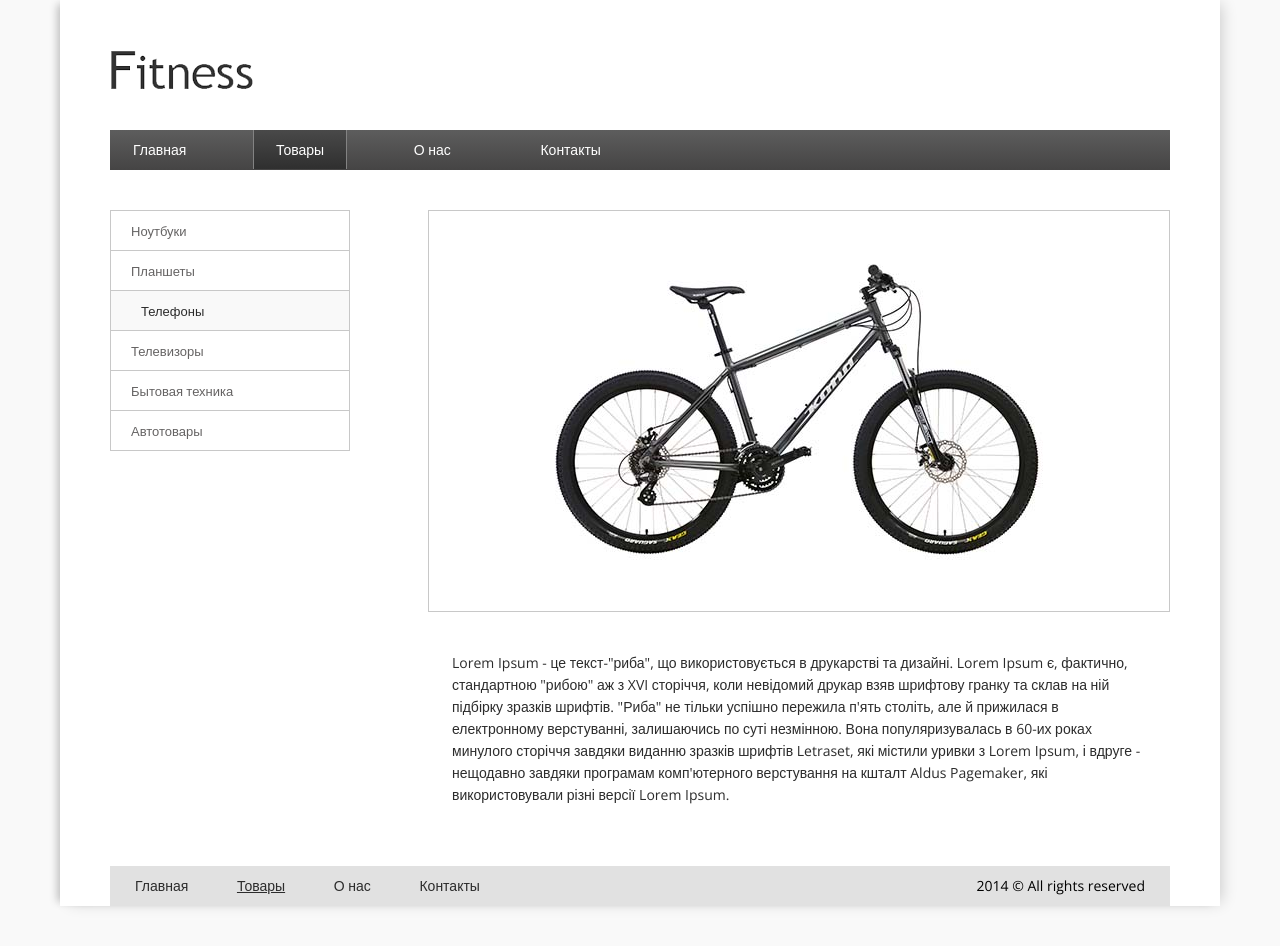
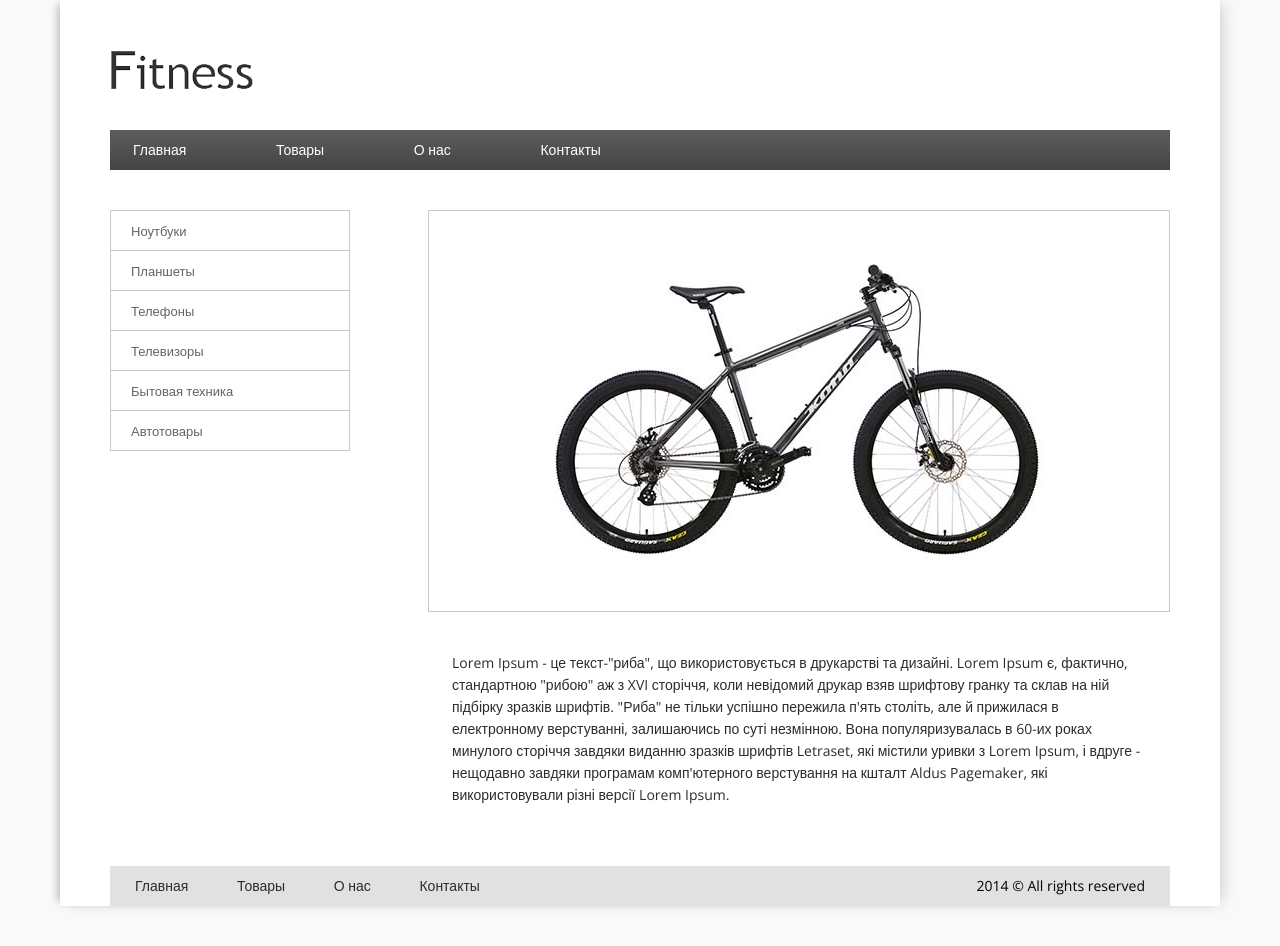
Before and after one commit to 0la-lsk/0la-lsk.github.io, a plain HTML site: page dz_3/index.html in a window 1280 px wide. Drawn offline with nearby package versions, Linux system fonts and the light colour scheme.

Commit message:
html dz-3  -  removed status 'avtive' for menu's item as tutor asked

```diff
--- a/dz_3/index.html
+++ b/dz_3/index.html
@@ -13,7 +13,7 @@
 			<nav>
 				<ul>
 					<li><a href="#">Главная</a></li>
-					<li class="active-header-menu"><a href="#">Товары</a></li>
+					<li><a href="#">Товары</a></li>
 					<li><a href="#">О нас</a></li>
 					<li><a href="#">Контакты</a></li>
 				</ul>
@@ -24,7 +24,7 @@
 				<ul>
 					<li><a href="#">Ноутбуки</a></li>
 					<li><a href="#">Планшеты</a></li>
-					<li class="active"><a href="#">Телефоны</a></li>
+					<li><a href="#">Телефоны</a></li>
 					<li><a href="#">Телевизоры</a></li>
 					<li><a href="#">Бытовая техника</a></li>
 					<li><a href="#">Автотовары</a></li>
@@ -40,7 +40,7 @@
 		<footer class="clearfix">
 			<ul>
 				<li><a href="#">Главная</a></li>
-				<li class="active-footer-menu"><a href="#">Товары</a></li>
+				<li><a href="#">Товары</a></li>
 				<li><a href="#">О нас</a></li>
 				<li><a href="#">Контакты</a></li>
 			</ul>
```
